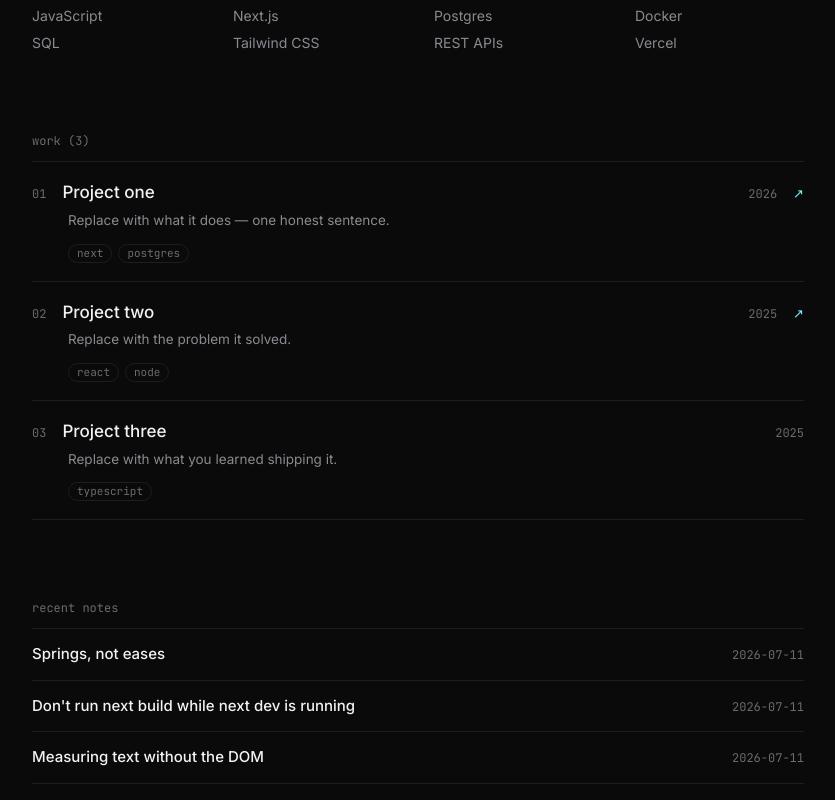
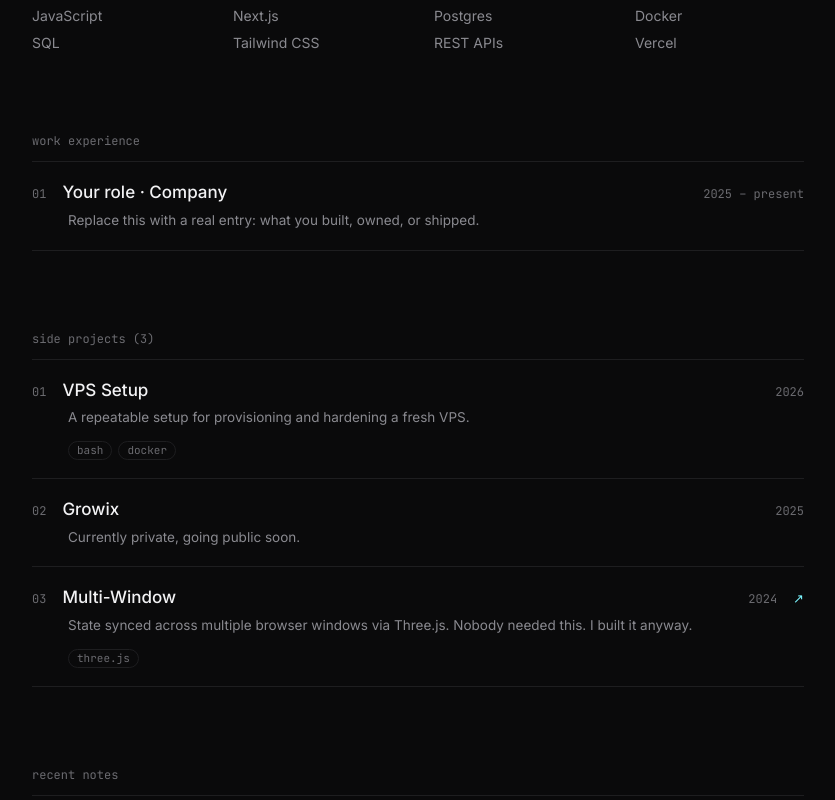
Before and after one commit to idk-mr4tyunjay/portfolio, a Next.js app: page / in a window 1280 px wide. Shown: the part 1020-1820 px from the top of the page, without its empty margins (222-1057 px from the left). Built offline with nearby package versions, Linux system fonts and the light colour scheme.

Commit message:
feat(home): split work into experience and side-projects sections

```diff
--- a/src/app/page.tsx
+++ b/src/app/page.tsx
@@ -2,7 +2,8 @@ import { Nav } from "@/components/home/Nav";
 import { Hero } from "@/components/home/Hero";
 import { Now } from "@/components/home/Now";
 import { About } from "@/components/home/About";
-import { WorkList } from "@/components/home/WorkList";
+import { WorkExperience } from "@/components/home/WorkExperience";
+import { SideProjects } from "@/components/home/SideProjects";
 import { NotesPreview } from "@/components/home/NotesPreview";
 import { Footer } from "@/components/home/Footer";
 import { JsonLd } from "@/components/JsonLd";
@@ -35,7 +36,8 @@ export default function Home() {
         <Hero />
         <Now />
         <About />
-        <WorkList />
+        <WorkExperience />
+        <SideProjects />
         <NotesPreview />
       </main>
       <Footer />
--- a/src/components/home/CommandPalette.tsx
+++ b/src/components/home/CommandPalette.tsx
@@ -20,7 +20,6 @@ export function CommandPalette() {
   const [open, setOpen] = useState(false);
   const [query, setQuery] = useState("");
   const [selected, setSelected] = useState(0);
-  const [copied, setCopied] = useState(false);
   const inputRef = useRef<HTMLInputElement>(null);
   const restoreFocusRef = useRef<HTMLElement | null>(null);
 
@@ -49,6 +48,7 @@ export function CommandPalette() {
 
   const actions: Action[] = [
     { id: "work", label: "go to work", hint: "scroll", run: () => scrollTo("work") },
+    { id: "projects", label: "go to projects", hint: "scroll", run: () => scrollTo("projects") },
     { id: "contact", label: "go to contact", hint: "scroll", run: () => scrollTo("contact") },
     {
       id: "notes",
@@ -69,16 +69,12 @@ export function CommandPalette() {
       },
     },
     {
-      id: "email",
-      label: copied ? "copied!" : "copy email",
-      hint: SITE.email,
+      id: "linkedin",
+      label: "open linkedin",
+      hint: "new tab",
       run: () => {
-        navigator.clipboard?.writeText(SITE.email);
-        setCopied(true);
-        setTimeout(() => {
-          setCopied(false);
-          close();
-        }, 600);
+        window.open(SITE.linkedin, "_blank", "noreferrer");
+        close();
       },
     },
   ];
@@ -166,7 +162,7 @@ export function CommandPalette() {
               className="px-4 py-2 text-sm"
               style={{ color: "var(--color-fg-muted)" }}
             >
-              nothing matches
+              nothing matches. probably a me problem.
             </li>
           )}
           {filtered.map((action, index) => (
--- a/src/components/home/WorkList.tsx
+++ b/src/components/home/EntryList.tsx
@@ -1,8 +1,30 @@
-import { PROJECTS } from "@/data/projects";
+/*
+  Reusable list section — SPEC.md §5. Shared by Work Experience and Side
+  Projects; keeps the numbered-row layout in one place. Content-free: callers
+  map their data (projects, experience) into ListEntry and pass it in.
+*/
 
-export function WorkList() {
+export interface ListEntry {
+  title: string;
+  /** Right-aligned mono meta: a year or a period. */
+  meta: string;
+  description: string;
+  /** External URL — row renders ↗ and links when present. */
+  url?: string;
+  tags?: string[];
+}
+
+export function EntryList({
+  id,
+  label,
+  entries,
+}: {
+  id: string;
+  label: string;
+  entries: ListEntry[];
+}) {
   return (
-    <section id="work" aria-label="Work" className="pb-20">
+    <section id={id} aria-label={label} className="pb-20">
       <p
         className="fade-up mb-3 text-xs"
         style={{
@@ -11,10 +33,10 @@ export function WorkList() {
           animationDelay: "0.25s",
         }}
       >
-        work ({PROJECTS.length})
+        {label}
       </p>
       <ul style={{ borderTop: "1px solid var(--color-hairline)" }}>
-        {PROJECTS.map((project, index) => {
+        {entries.map((entry, index) => {
           const row = (
             <span className="work-row block">
               <span className="flex items-baseline gap-4">
@@ -29,7 +51,7 @@ export function WorkList() {
                   {String(index + 1).padStart(2, "0")}
                 </span>
                 <span className="work-name flex-1 text-[17px] font-medium">
-                  {project.name}
+                  {entry.title}
                 </span>
                 <span
                   className="text-xs"
@@ -38,9 +60,9 @@ export function WorkList() {
                     color: "var(--color-fg-muted)",
                   }}
                 >
-                  {project.year}
+                  {entry.meta}
                 </span>
-                {project.url && (
+                {entry.url && (
                   <span
                     aria-hidden
                     className="work-arrow text-[13px]"
@@ -54,13 +76,13 @@ export function WorkList() {
                 className="mt-1 block pl-9 text-[13.5px] leading-relaxed"
                 style={{ color: "var(--color-fg-secondary)" }}
               >
-                {project.description}
+                {entry.description}
               </span>
-              {project.tech && project.tech.length > 0 && (
+              {entry.tags && entry.tags.length > 0 && (
                 <span className="mt-3 flex flex-wrap gap-1.5 pl-9">
-                  {project.tech.map((tech) => (
-                    <span key={tech} className="chip">
-                      {tech}
+                  {entry.tags.map((tag) => (
+                    <span key={tag} className="chip">
+                      {tag}
                     </span>
                   ))}
                 </span>
@@ -70,16 +92,16 @@ export function WorkList() {
 
           return (
             <li
-              key={project.name}
+              key={entry.title}
               className="fade-up"
               style={{
                 borderBottom: "1px solid var(--color-hairline)",
                 animationDelay: `${0.3 + index * 0.06}s`,
               }}
             >
-              {project.url ? (
+              {entry.url ? (
                 <a
-                  href={project.url}
+                  href={entry.url}
                   target="_blank"
                   rel="noreferrer"
                   className="block py-1"
--- a/src/components/home/Nav.tsx
+++ b/src/components/home/Nav.tsx
@@ -17,6 +17,9 @@ export function Nav() {
         <Link href="/#work" className="quiet-link">
           work
         </Link>
+        <Link href="/#projects" className="quiet-link">
+          projects
+        </Link>
         <Link href="/notes" className="quiet-link">
           notes
         </Link>
--- /dev/null
+++ b/src/components/home/SideProjects.tsx
@@ -0,0 +1,18 @@
+import { PROJECTS } from "@/data/projects";
+import { EntryList } from "./EntryList";
+
+export function SideProjects() {
+  return (
+    <EntryList
+      id="projects"
+      label={`side projects (${PROJECTS.length})`}
+      entries={PROJECTS.map((p) => ({
+        title: p.name,
+        meta: p.year,
+        description: p.description,
+        url: p.url,
+        tags: p.tech,
+      }))}
+    />
+  );
+}
--- /dev/null
+++ b/src/components/home/WorkExperience.tsx
@@ -0,0 +1,18 @@
+import { EXPERIENCE } from "@/data/experience";
+import { EntryList } from "./EntryList";
+
+export function WorkExperience() {
+  return (
+    <EntryList
+      id="work"
+      label="work experience"
+      entries={EXPERIENCE.map((e) => ({
+        title: `${e.role} · ${e.company}`,
+        meta: e.period,
+        description: e.description,
+        url: e.url,
+        tags: e.tech,
+      }))}
+    />
+  );
+}
--- /dev/null
+++ b/src/data/experience.ts
@@ -0,0 +1,15 @@
+import type { Experience } from "@/types";
+
+/*
+  Work experience — SPEC.md §5. Newest first.
+  PLACEHOLDER: replace with real roles.
+*/
+
+export const EXPERIENCE: Experience[] = [
+  {
+    role: "Your role",
+    company: "Company",
+    period: "2025 – present",
+    description: "Replace this with a real entry: what you built, owned, or shipped.",
+  },
+];
--- a/src/data/projects.ts
+++ b/src/data/projects.ts
@@ -1,29 +1,29 @@
 import type { Project } from "@/types";
 
 /*
-  Work list — SPEC.md §5. Newest first, 3–5 entries.
-  TODO: replace placeholders with real projects.
+  Side projects — SPEC.md §5. Newest first.
+  VPS Setup and Growix are placeholders until the repos are public.
 */
 
 export const PROJECTS: Project[] = [
   {
-    name: "Project one",
-    description: "Replace with what it does — one honest sentence.",
+    name: "VPS Setup",
+    description: "A repeatable setup for provisioning and hardening a fresh VPS.",
     year: "2026",
-    url: "https://github.com/idk-mr4tyunjay",
-    tech: ["next", "postgres"],
+    // url: add once the repo is public
+    tech: ["bash", "docker"],
   },
   {
-    name: "Project two",
-    description: "Replace with the problem it solved.",
+    name: "Growix",
+    description: "Currently private, going public soon.",
     year: "2025",
-    url: "https://github.com/idk-mr4tyunjay",
-    tech: ["react", "node"],
+    // url + tech to come when it goes public
   },
   {
-    name: "Project three",
-    description: "Replace with what you learned shipping it.",
-    year: "2025",
-    tech: ["typescript"],
+    name: "Multi-Window",
+    description: "State synced across multiple browser windows via Three.js. Nobody needed this. I built it anyway.",
+    year: "2024",
+    url: "https://multi-window-xd.vercel.app/",
+    tech: ["three.js"],
   },
 ];
```
Also changed, not shown: src/types/index.ts (+12 -0 lines).
